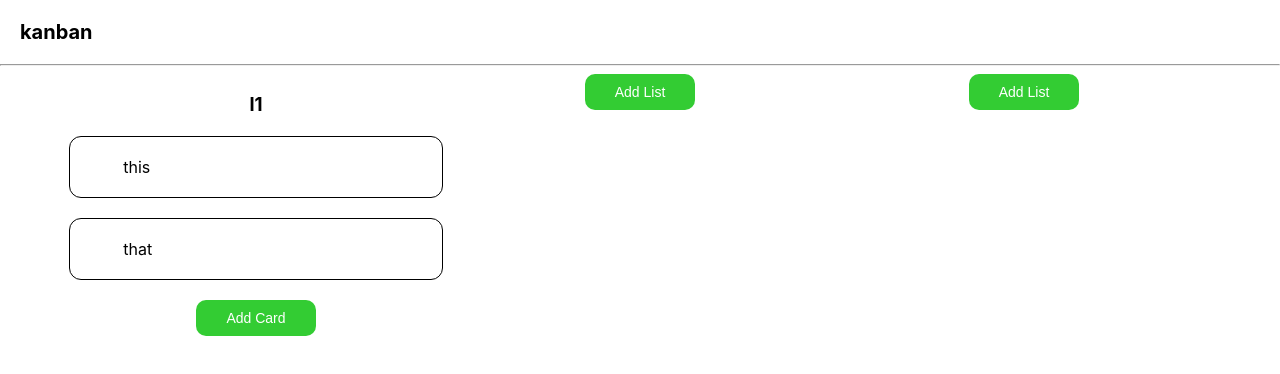
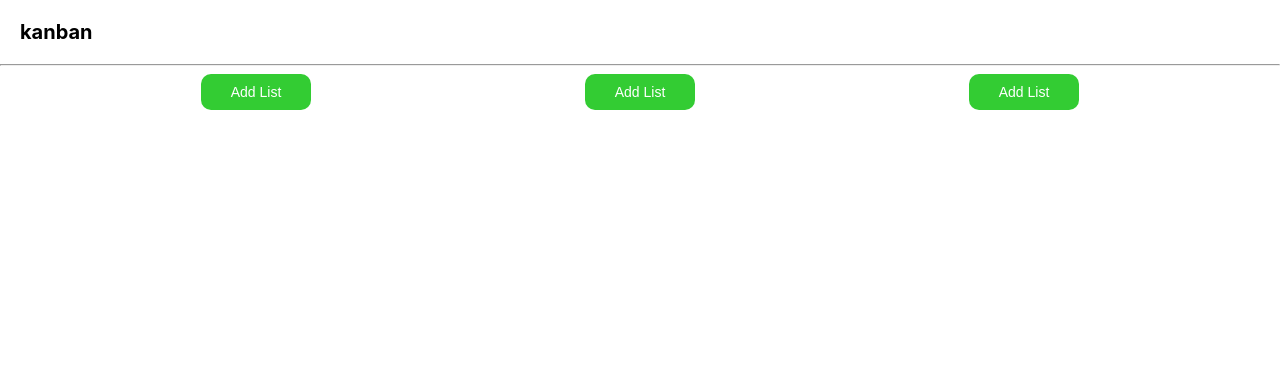
Before and after one commit to reneechar/kanban, a React (Create React App) app: page / in a window 1280 px wide. Shown: the top 374 px of the page. Built offline with nearby package versions, Linux system fonts and the light colour scheme.

Commit message:
removes testing cards and updates readme

```diff
--- a/src/Board.js
+++ b/src/Board.js
@@ -7,15 +7,15 @@ class Board extends React.Component {
     super(props)
     this.state = {
       1: {
-        listName: 'l1',
-        cards: [{text: 'this'}, {text: 'that'}],
+        listName: null,
+        cards: [],
         canMoveLeft: false,
         canMoveRight: false,
       },
       2: {
         listName: null,
         cards: [],
-        canMoveLeft: true,
+        canMoveLeft: false,
         canMoveRight: false,
       },
       3: {
```
Also changed, not shown: 1 other file (tests, documents, lock files or other folders).
